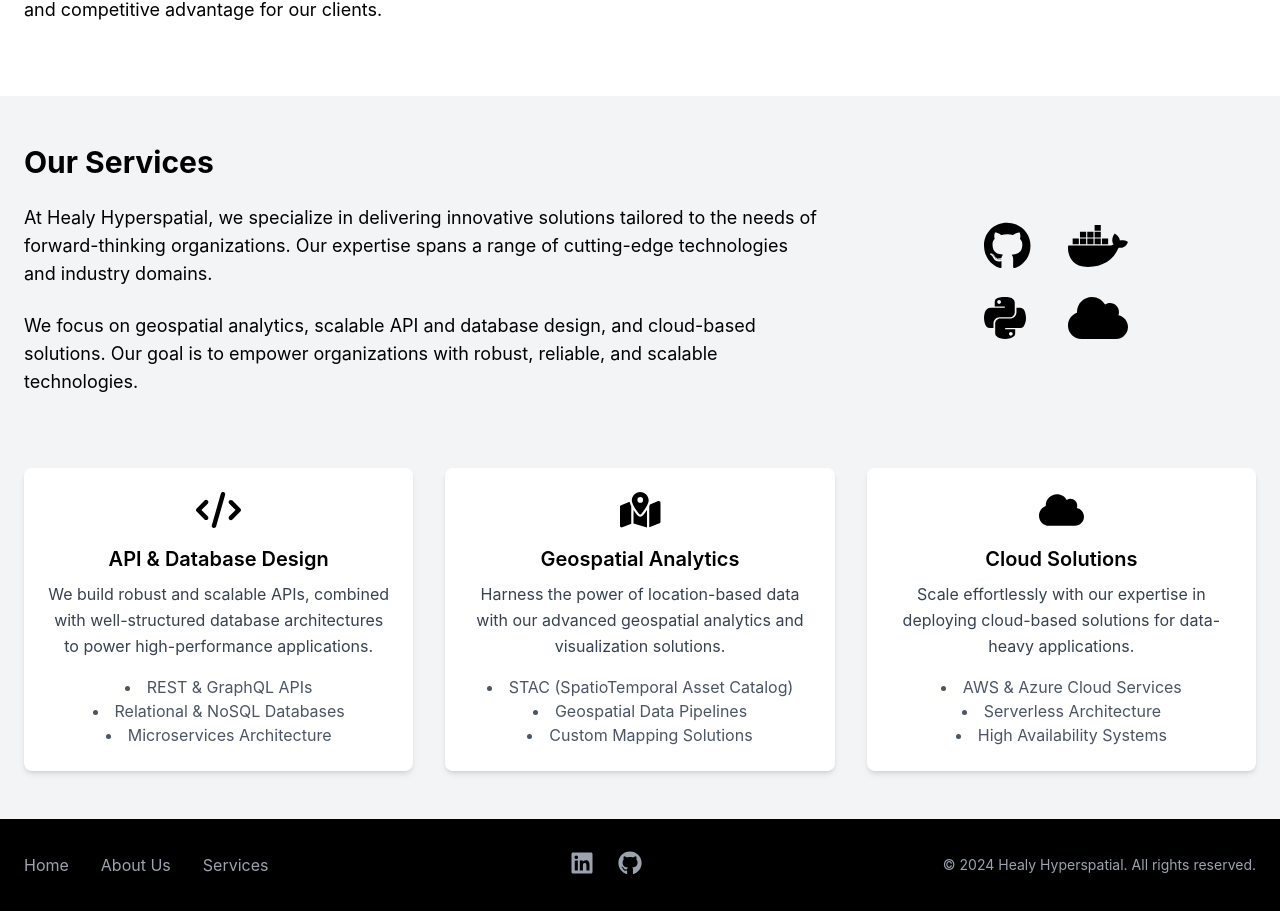
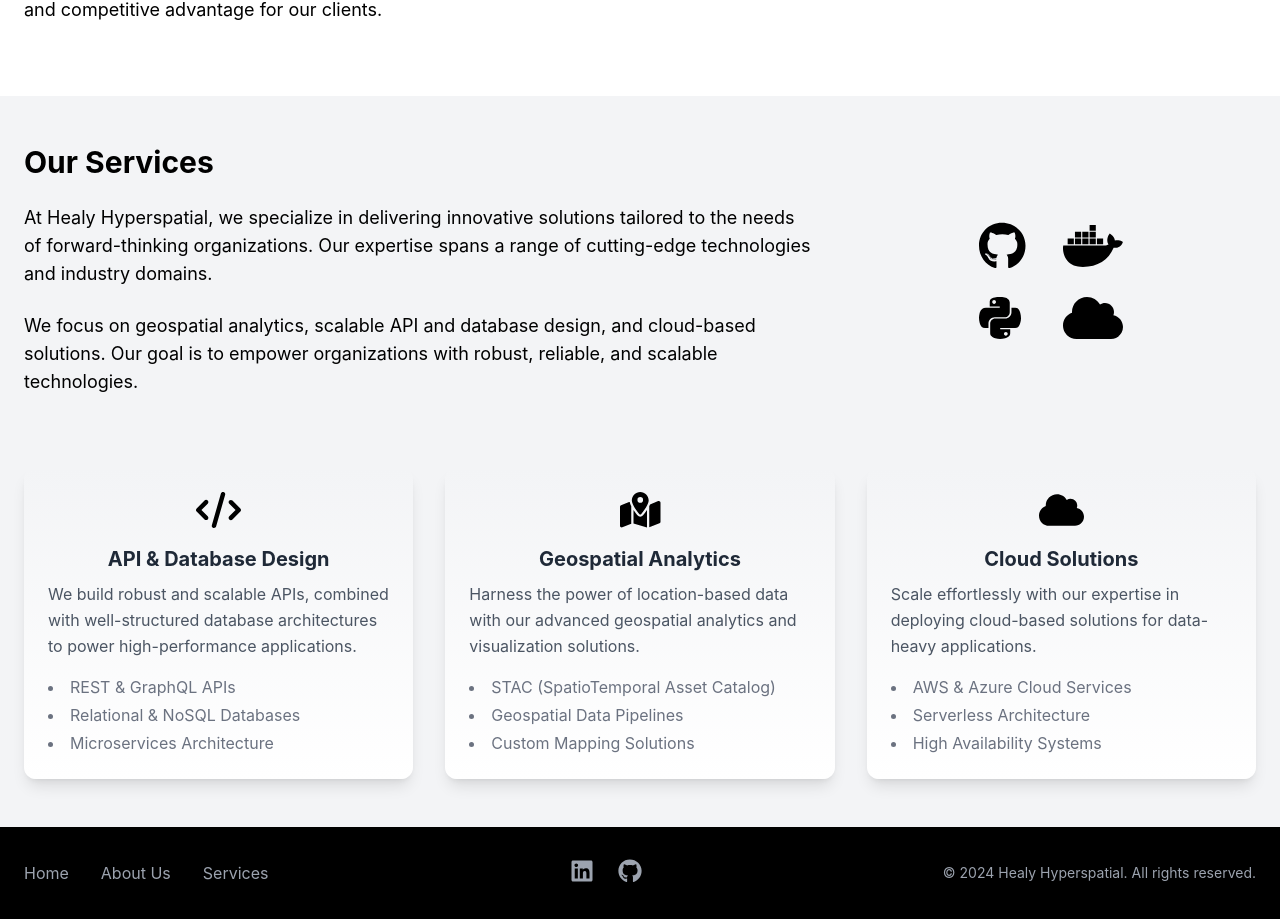
Before and after one commit to Healy-Hyperspatial/react-site, a React (Create React App) app: page / in a window 1280 px wide. Shown: the part 935-1854 px from the top of the page. Built offline with nearby package versions, Linux system fonts and the light colour scheme.

Commit message:
hover on info cards

```diff
--- a/src/components/Services.js
+++ b/src/components/Services.js
@@ -16,7 +16,7 @@ const Services = () => {
     <section id="services" className="bg-gray-100 text-black py-12 px-6">
       <div className="container mx-auto flex flex-col md:flex-row gap-8">
         {/* Left Column: Text */}
-        <div className="w-full md:w-2/3">
+        <div className="w-full md:flex-1">
           <h2 className="text-xl sm:text-3xl font-bold mb-6 text-left">
             Our Services
           </h2>
@@ -52,14 +52,16 @@ const Services = () => {
       {/* Services Grid */}
       <div className="container mx-auto grid grid-cols-1 md:grid-cols-3 gap-8 mt-12">
         {/* API and Database Design */}
-        <div className="bg-white shadow-md p-6 rounded-lg">
+        <div className="bg-gradient-to-b from-gray-100 to-white shadow-lg p-6 rounded-xl transform transition-transform hover:scale-105 hover:shadow-2xl">
           <FontAwesomeIcon icon={faCode} className="text-4xl text-black mb-4" />
-          <h3 className="text-xl font-semibold mb-2">API & Database Design</h3>
-          <p className="text-gray-700 leading-relaxed">
+          <h3 className="text-xl font-bold mb-2 text-gray-800">
+            API & Database Design
+          </h3>
+          <p className="text-gray-600 text-left leading-relaxed">
             We build robust and scalable APIs, combined with well-structured
             database architectures to power high-performance applications.
           </p>
-          <ul className="mt-4 text-gray-600 list-disc list-inside">
+          <ul className="mt-4 text-gray-500 text-left list-disc list-inside space-y-1">
             <li>REST & GraphQL APIs</li>
             <li>Relational & NoSQL Databases</li>
             <li>Microservices Architecture</li>
@@ -67,17 +69,19 @@ const Services = () => {
         </div>
 
         {/* Geospatial Analytics */}
-        <div className="bg-white shadow-md p-6 rounded-lg">
+        <div className="bg-gradient-to-b from-gray-100 to-white shadow-lg p-6 rounded-xl transform transition-transform hover:scale-105 hover:shadow-2xl">
           <FontAwesomeIcon
             icon={faMapMarkedAlt}
             className="text-4xl text-black mb-4"
           />
-          <h3 className="text-xl font-semibold mb-2">Geospatial Analytics</h3>
-          <p className="text-gray-700 leading-relaxed">
+          <h3 className="text-xl font-bold mb-2 text-gray-800">
+            Geospatial Analytics
+          </h3>
+          <p className="text-gray-600 text-left leading-relaxed">
             Harness the power of location-based data with our advanced
             geospatial analytics and visualization solutions.
           </p>
-          <ul className="mt-4 text-gray-600 list-disc list-inside">
+          <ul className="mt-4 text-gray-500 text-left list-disc list-inside space-y-1">
             <li>STAC (SpatioTemporal Asset Catalog)</li>
             <li>Geospatial Data Pipelines</li>
             <li>Custom Mapping Solutions</li>
@@ -85,17 +89,19 @@ const Services = () => {
         </div>
 
         {/* Cloud Solutions */}
-        <div className="bg-white shadow-md p-6 rounded-lg">
+        <div className="bg-gradient-to-b from-gray-100 to-white shadow-lg p-6 rounded-xl transform transition-transform hover:scale-105 hover:shadow-2xl">
           <FontAwesomeIcon
             icon={faCloud}
-            className="text-4xl text-black mb-4"
+            className="text-4xl text-black-500 mb-4"
           />
-          <h3 className="text-xl font-semibold mb-2">Cloud Solutions</h3>
-          <p className="text-gray-700 leading-relaxed">
+          <h3 className="text-xl font-bold mb-2 text-gray-800">
+            Cloud Solutions
+          </h3>
+          <p className="text-gray-600 text-left leading-relaxed">
             Scale effortlessly with our expertise in deploying cloud-based
             solutions for data-heavy applications.
           </p>
-          <ul className="mt-4 text-gray-600 list-disc list-inside">
+          <ul className="mt-4 text-gray-500 text-left list-disc list-inside space-y-1">
             <li>AWS & Azure Cloud Services</li>
             <li>Serverless Architecture</li>
             <li>High Availability Systems</li>
```
